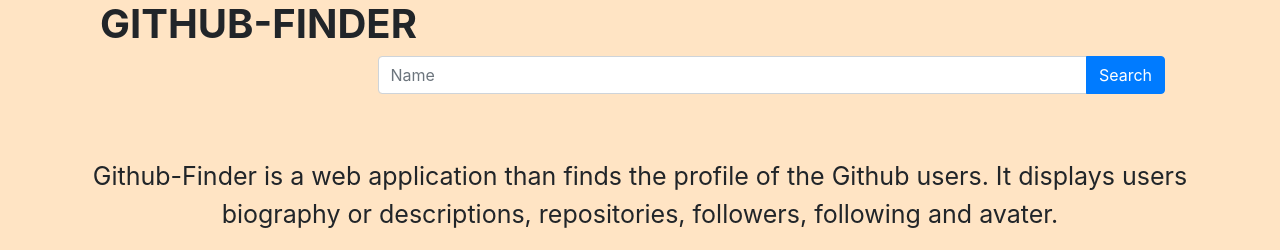
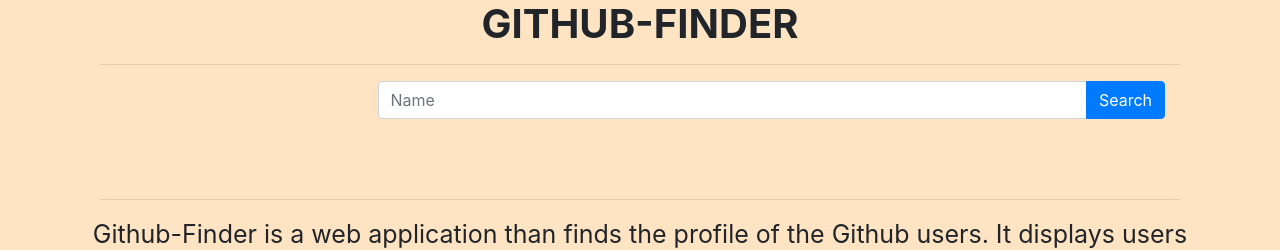
Before and after one commit to Samwelrangili/Github-Finder, an Angular app: page / in a window 1280 px wide. Shown: the top 250 px of the page. Built offline with nearby package versions, Linux system fonts and the light colour scheme; no server answers.

Commit message:
added stylings to header

```diff
--- a/src/app/profile/profile.component.css
+++ b/src/app/profile/profile.component.css
@@ -3,3 +3,7 @@
     font-size: 25px;
     text-decoration: black;
 }
+.header{
+    text-align: center;
+    font-size: 50px;
+}
--- a/src/app/profile/profile.component.html
+++ b/src/app/profile/profile.component.html
@@ -1,6 +1,9 @@
 <div class="container" id="container">
   <div class="container-fluid">
+    <div class="header">
     <h1><b>GITHUB-FINDER</b></h1>
+  </div>
+    <hr>
     <form action="" class="form" (ngSubmit)="findProfile()">
       <div class="form-group">
         <div class="col-md-12">
@@ -14,6 +17,7 @@
         </div>
       </div>
     </form><br><br>
+    <hr>
     <div class="row">
     <div class="describe">
       <p>Github-Finder is a web application than finds the profile of the Github users. It displays users
@@ -84,3 +88,4 @@
       </div>
     </div>
   </div>
+</div>
```
